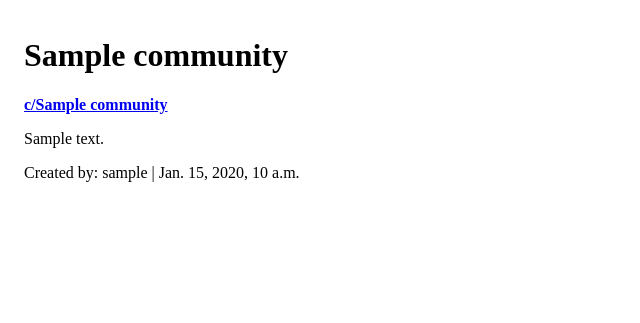
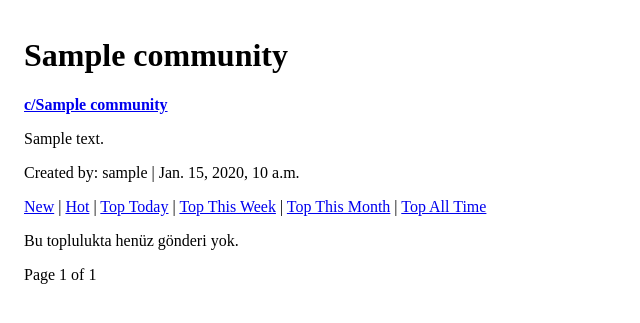
Before and after one commit to YusufGn219/reddit_clone, a Django app: a page that uses reddit_clone/templates/communities/community_detail.html in a window 1280 px wide. Shown: the part 51-374 px from the top of the page, without its empty margins (0-640 px from the left). Run offline with Django 4.2, Linux system fonts and the light colour scheme; tables that the repository leaves empty hold one stand-in row (values such as "Sample post").

Commit message:
Sıralama eklendi (new, top, hot, week, day)

```diff
--- a/reddit_clone/communities/views.py
+++ b/reddit_clone/communities/views.py
@@ -6,6 +6,8 @@ from django.core.paginator import Paginator
 from .forms import CommunityCreateForm
 from .models import Community
 from posts.models import Post
+
+from posts.services.sorting import normalize_sort_and_time, apply_sort
 
 @login_required
 def community_create(request):
@@ -24,16 +26,17 @@ def community_create(request):
 def community_detail(request, name):
     community = get_object_or_404(Community, name=name)
 
-    posts = Post.objects.filter(
-        community=community,
-        is_deleted=False
-    ).order_by("-created_at")
+    sort, t = normalize_sort_and_time(request.GET)
+    qs = Post.objects.filter(community=community, is_deleted=False).select_related("author")
+    qs = apply_sort(qs, sort, t)
 
-    paginator = Paginator(posts, 10)
+    paginator = Paginator(qs, 10)
     page_number = request.GET.get("page")
     page_obj = paginator.get_page(page_number)
 
     return render(request, "communities/community_detail.html", {
         "community": community,
-        "page_obj": page_obj
+        "page_obj": page_obj,
+        "sort": sort,
+        "t": t,
     })
--- /dev/null
+++ b/reddit_clone/posts/services/sorting.py
@@ -0,0 +1,43 @@
+from django.utils import timezone
+from datetime import timedelta
+from .querysets import with_post_score
+
+VALID_SORTS = {"new", "top","hot"}
+VALID_T = {"day", "week","month","all"}
+
+def normalize_sort_and_time(get_params):
+    sort = get_params.get("sort", "new")
+    if sort not in VALID_SORTS:
+        sort = "new"
+
+    t = get_params.get("t", "all")
+    if t not in VALID_T:
+        t = "all"
+
+    return sort, t
+
+def _apply_time_filter(qs,t):
+    now = timezone.now()
+
+    if t == "day":
+        return qs.filter(created_at__gte=now - timedelta(days=1))
+    elif t == "week":
+        return qs.filter(created_at__gte=now - timedelta(weeks=1))
+    elif t == "month":
+        return qs.filter(created_at__gte=now - timedelta(days=30))
+    return qs  # "all"
+
+def apply_sort(qs, sort, t="all"):
+    if sort == "new":
+        return qs.order_by("-created_at")
+
+    elif sort == "top":
+        qs = _apply_time_filter(qs, t)
+        qs = with_post_score(qs)
+        return qs.order_by("-score")
+
+    elif sort == "hot":
+        qs = with_post_score(qs)
+        return qs.order_by("-score", "-created_at")
+
+    return qs.order_by("-created_at")
--- a/reddit_clone/templates/communities/community_detail.html
+++ b/reddit_clone/templates/communities/community_detail.html
@@ -7,6 +7,37 @@
     </strong>
 </p>
 <p>{{ community.description|linebreaks }}</p>
+<p>Created by: {{ community.created_by.username }} | {{ community.created_at }}</p>
 
-<p>Created by: {{ community.created_by.username }} | {{ community.created_at }}</p>
+<div>
+    <a href="?sort=new">New</a> |
+    <a href="?sort=hot">Hot</a> |
+    <a href="?sort=top&t=day">Top Today</a> |
+    <a href="?sort=top&t=week">Top This Week</a> |
+    <a href="?sort=top&t=month">Top This Month</a> |
+    <a href="?sort=top&t=all">Top All Time</a>
+</div>
+
+{% for post in page_obj %}
+<div>
+    <a href="{% url 'posts:detail' post.id %}">
+        <h3>{{ post.title }}</h3>
+    </a>
+    <small>{{ post.author.username }}</small>
+</div>
+{% empty %}
+<p>Bu toplulukta henüz gönderi yok.</p>
+{% endfor %}
+
+<div>
+    {% if page_obj.has_previous %}
+    <a href="?sort={{ sort }}&t={{ t }}&page={{ page_obj.previous_page_number }}">Previous</a>
+    {% endif %}
+
+    Page {{ page_obj.number }} of {{ page_obj.paginator.num_pages }}
+
+    {% if page_obj.has_next %}
+    <a href="?sort={{ sort }}&t={{ t }}&page={{ page_obj.next_page_number }}">Next</a>
+    {% endif %}
+</div>
 {% endblock %}
--- a/reddit_clone/templates/posts/post_detail.html
+++ b/reddit_clone/templates/posts/post_detail.html
@@ -2,6 +2,12 @@
 {% block content %}
 
 <h1>{{ post.title }}</h1>
+<p>
+    <small>
+        <a href="{% url 'communities:detail' name=post.community.name %}">c/{{ post.community.name }}</a>
+        | {{ post.author.username }}
+    </small>
+</p>
 <p>{{ post.body }}</p>
 
 <hr>
```
Also changed, not shown: reddit_clone/posts/views.py (+10 -4 lines), reddit_clone/templates/posts/home_feed.html (+11 -3 lines).
